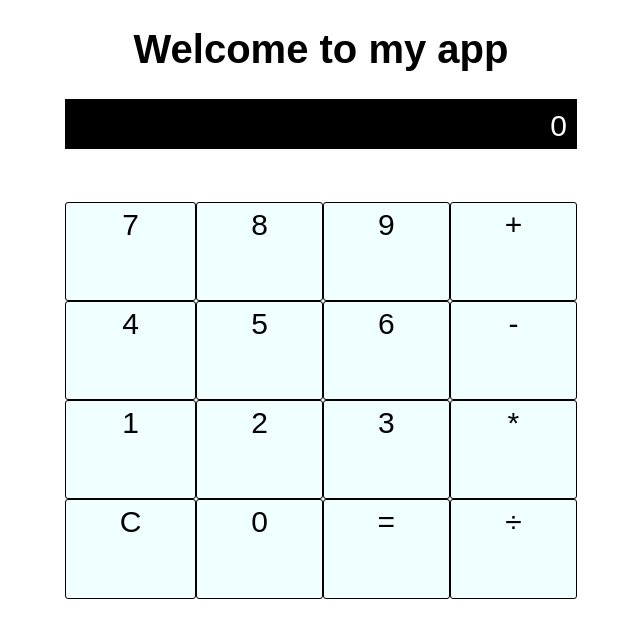
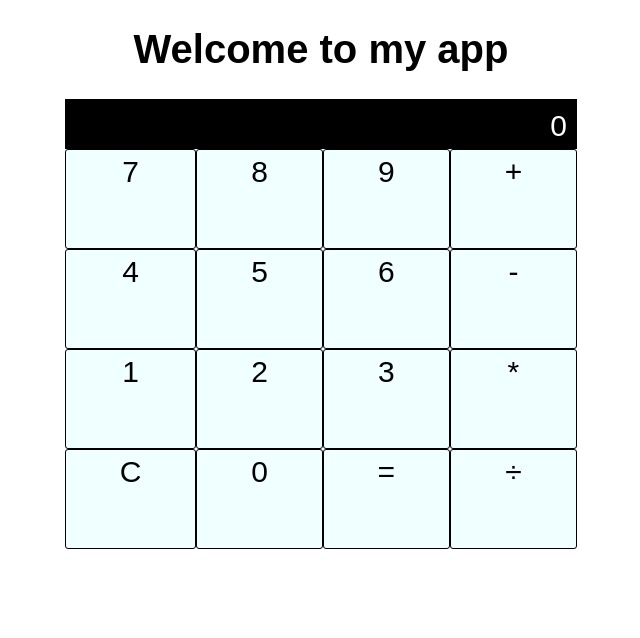
Before and after one commit to LorreaLadao/React-my-calculator, a React (Create React App) app: page / in a window 1280 px wide. Shown: the top 638 px of the page, without its empty margins (319-959 px from the left). Built offline with nearby package versions, Linux system fonts and the light colour scheme.

Commit message:
Update App.css

```diff
--- a/src/App.css
+++ b/src/App.css
@@ -14,7 +14,6 @@ grid-template-areas:
 'one two three times'
 'clear zero equals divide';
 width: 40%;
-height: 500px;
 text-align: center;
 font-size: 30px;
 }
@@ -28,6 +27,7 @@ border: 1px solid black;
 border-radius: 3px;
 background-color: azure;
 padding: 5px;
+height: 100px;
 }
 
 
```
